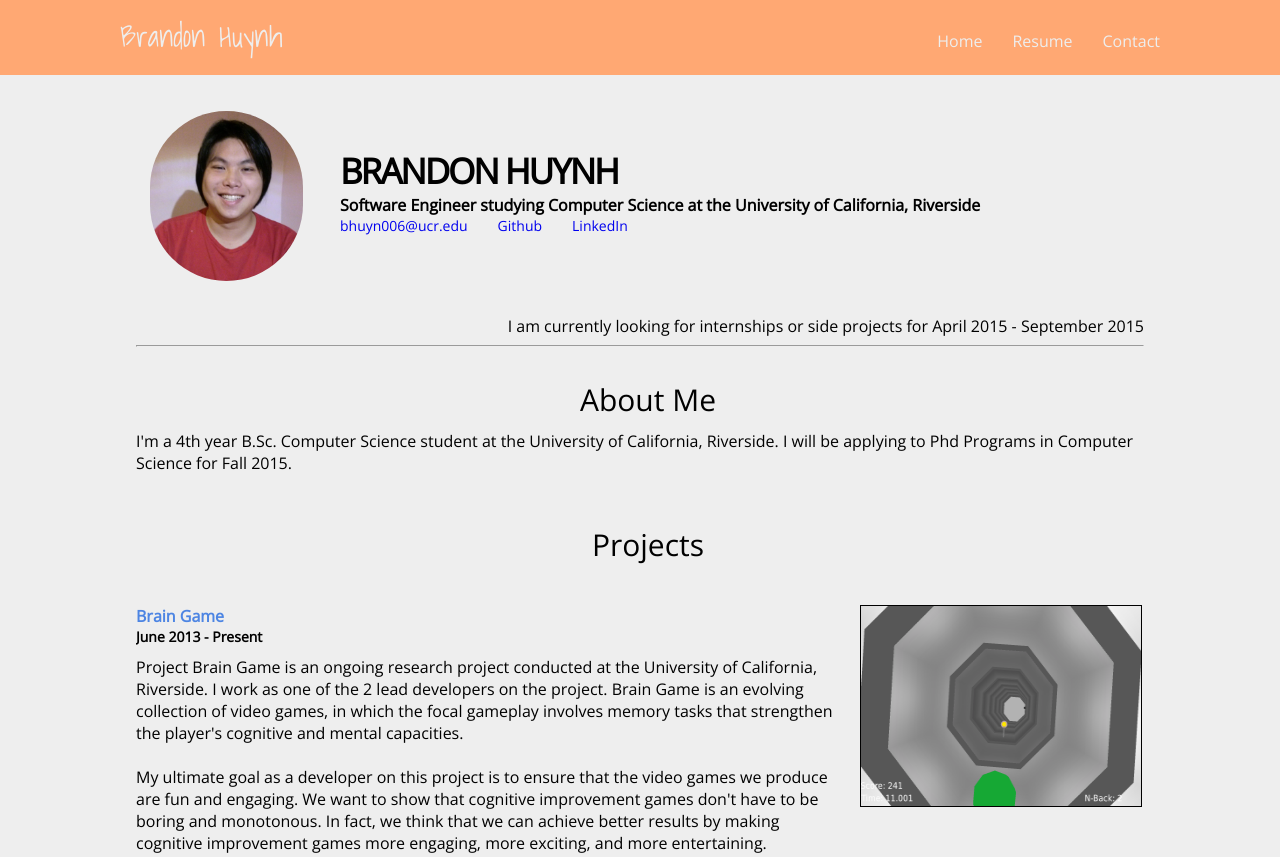
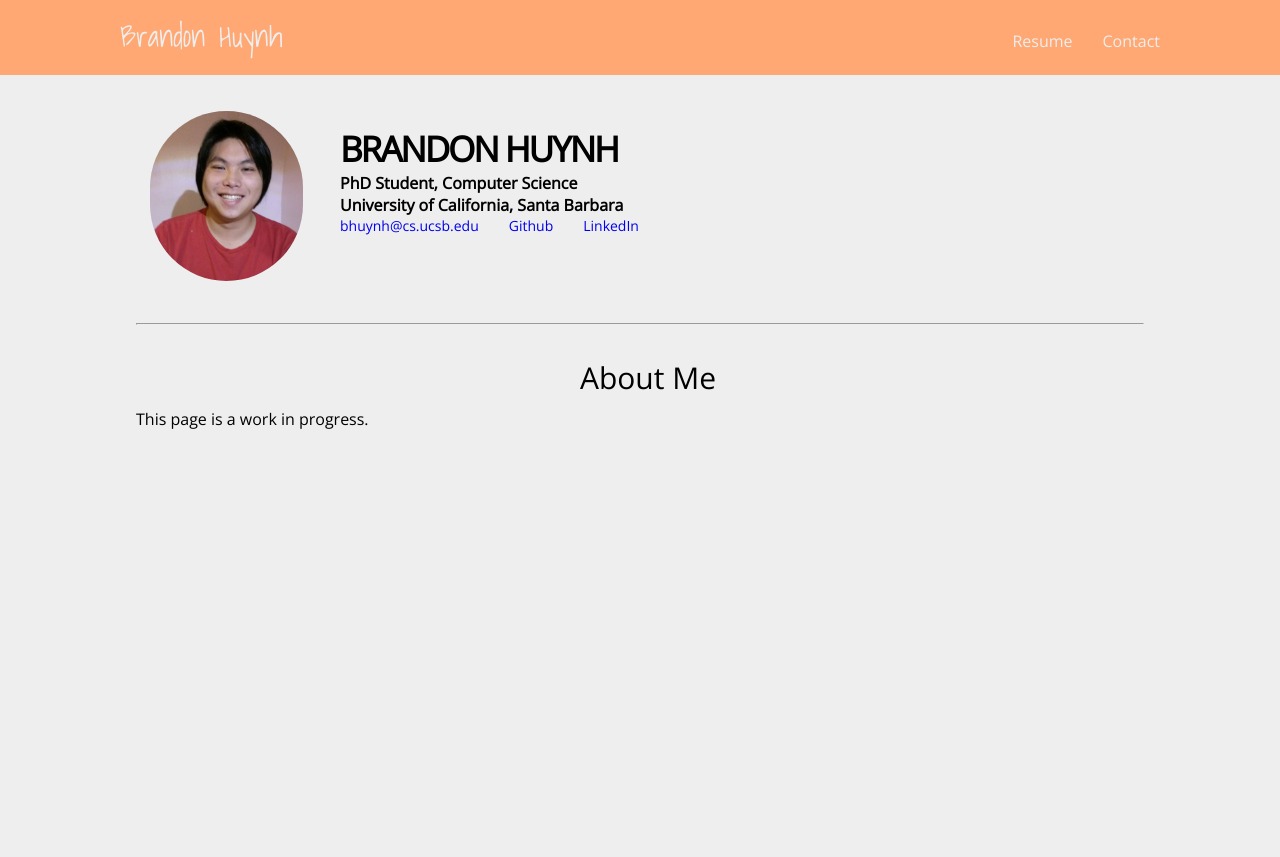
Before and after one commit to animekraxe/animekraxe.github.io, a plain HTML site: page index.html in a window 1280 px wide. Shown: the top 857 px of the page. After the commit the page ends 800 px from the top, so only its background shows below. Drawn offline with nearby package versions, Linux system fonts and the light colour scheme.

```diff
--- a/index.html
+++ b/index.html
@@ -7,8 +7,8 @@
   <meta name="description" content="Resume website for Brandon Huynh">
   <meta name="author" content="Brandon Huynh">
   <meta name="keywords" content="Brandon Huynh Software Engineering Computer Science UCR Resume Portfolio">
+  <link rel="icon" href="/public/images/favicon.png">
   <link rel="stylesheet" type="text/css" href="/public/css/style.css" />
-
   <link rel="stylesheet" type="text/css" href="http://fonts.googleapis.com/css?family=Open+Sans:Condensed" />
   <link href='http://fonts.googleapis.com/css?family=Shadows+Into+Light' rel='stylesheet' type='text/css' />
   <link href='http://fonts.googleapis.com/css?family=Josefin+Sans' rel='stylesheet' type='text/css' />
@@ -28,7 +28,6 @@
           <div id="header-menu">
             <div id="menu">
               <ul>
-                <li><a href="index.html">Home</a></li>
                 <!--<li><a href="#">Projects</a></li>-->
                 <li><a href="/public/doc/resume.pdf">Resume</a></li>
                 <li><a href="mailto:bhuyn006@ucr.edu">Contact</a></li>
@@ -57,12 +56,13 @@
           <div id="information">
             <h1 id="personal-title"> BRANDON HUYNH</h1>
             <h5>
-              Software Engineer studying Computer Science at the University of California, Riverside
+              PhD Student, Computer Science<br>
+              University of California, Santa Barbara
             </h5>
 
             <div id="contact-menu">
               <ul>
-                <li> <a href="mailto:bhuyn006@ucr.edu">bhuyn006@ucr.edu</a></li>
+                <li> <a href="mailto:bhuynh@cs.ucsb.edu">bhuynh@cs.ucsb.edu</a></li>
                 <li> <a href="https://github.com/animekraxe">Github</a></li>
                 <li> <a href="http://www.linkedin.com/pub/brandon-huynh/69/4a4/870/">LinkedIn</a></li>
               </ul>
@@ -75,7 +75,7 @@
 
       <div id="currently-wrapper">
         <div id="current-information">
-          <p> I am currently looking for internships or side projects for April 2015 - September 2015</p>
+          <p></p>
         </div>
 
         <hr>
@@ -93,13 +93,13 @@
             </div>
             <div class="section-content">
               <p>
-                I'm a 4th year B.Sc. Computer Science student at the University of California, Riverside. I will be applying to Phd Programs in Computer Science for Fall 2015.
+                This page is a work in progress.
               </p>
             </div>
           </div>
           <!-- End Section 1 -->
 
-          <!-- Begin Section 2 -->
+          <!-- Begin Section 2
           <div class="section">
             <div class="section-heading">
               <center>
@@ -108,7 +108,6 @@
             </div>
 
             <div class="section-content">
-              <!-- Begin Project Left 1 -->
               <div class="project-left">
                 <div class="project-left-text">
                   <h1 class="project-name"> Brain Game</h1>
@@ -133,9 +132,6 @@
                   <img src="/public/images/braingame.png"></img>
                 </div>
               </div>
-              <!-- End Project Left 1 -->
-
-              <!-- Begin Project Right 1 -->
               <div class="project-right">
                 <div class="project-right-text">
                   <h1 class="project-name"> Highlandr </h1>
@@ -164,11 +160,8 @@
                   <img src="/public/images/highlandr.png"></img>
                 </div>
               </div>
-              <!-- End Project Right 1 -->
-
 
             <div class="section-content">
-              <!-- Begin Project Left 1 -->
               <div class="project-left">
                 <div class="project-left-text">
                   <h1 class="project-name"> User Generated Multitouch </h1>
@@ -197,15 +190,12 @@
                   <img src="/public/images/multitouch.png"></img>
                 </div>
               </div>
-              <!-- End Project Left 1 -->
-
-
             </div>
           </div>
         </div>
-        <!-- End Section 2 -->
+        End Section 2 -->
 
-          <!-- Begin Technical Section -->
+          <!-- Begin Technical Section
           <div class="section">
             <div class="section-heading">
               <center>
@@ -234,7 +224,7 @@
               </ul>
             </div>
           </div>
-          <!-- End Technical Section -->
+			End Technical Section -->
 
 
       </div>
```
